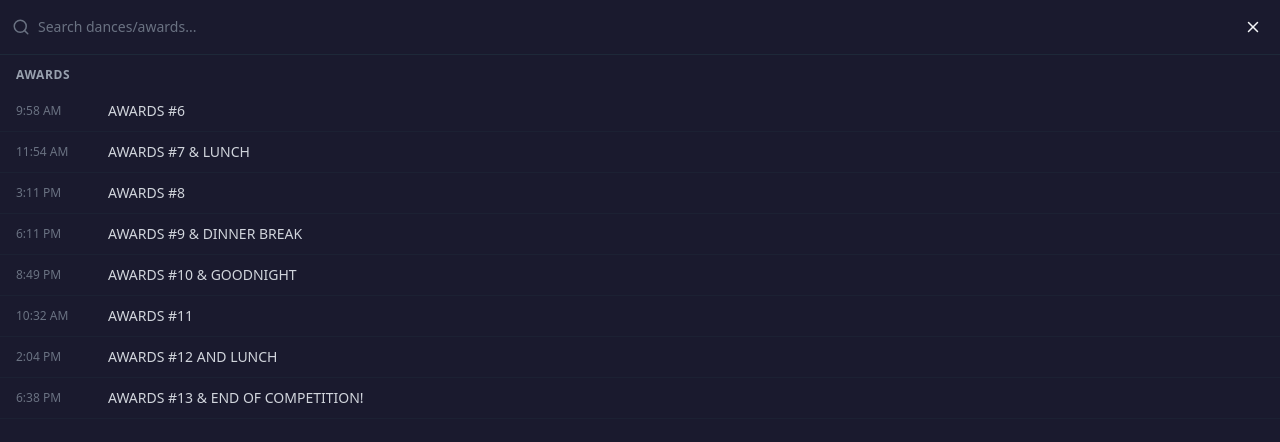
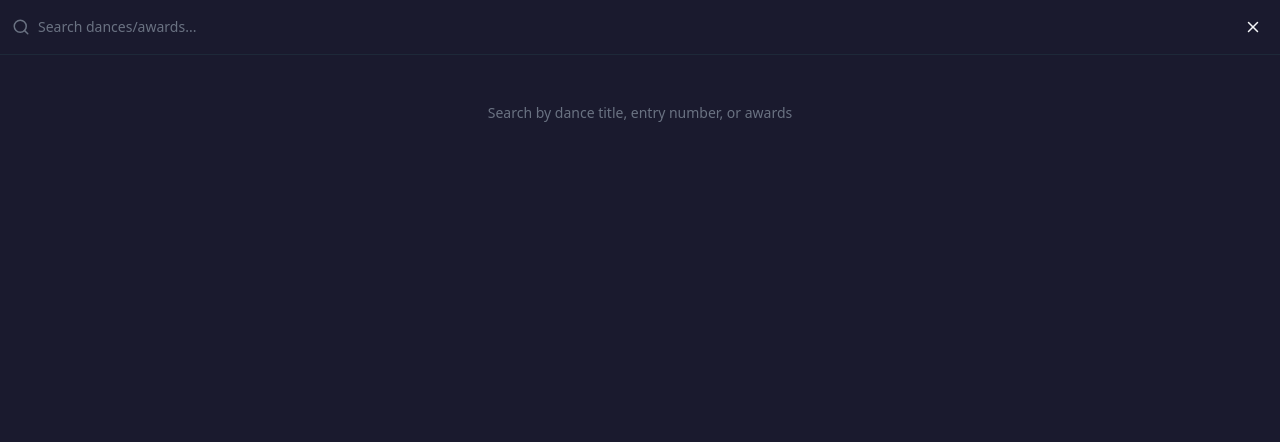
Before and after one commit to joelchretien/dance-tracker, a Vue app: page /#/destiny-rising-2025 in a window 1280 px wide. Both pictures are taken after a click on the button 1170 px from the left and 26 px from the top of the page. Shown: the top 442 px of the page. Built offline with nearby package versions, Linux system fonts and the light colour scheme.

Commit message:
Simplify Jump-to panel: remove awards list, add typing prompt
Empty state now says 'Search by dance title, entry number, or
awards' instead of showing the full awards list.

```diff
--- a/src/components/JumpToPanel.vue
+++ b/src/components/JumpToPanel.vue
@@ -52,19 +52,6 @@ const searchResults = computed<SearchResult[]>(() => {
   return scored.slice(0, 20)
 })
 
-// Awards list
-const awardsList = computed(() =>
-  schedule.awardsIndices.map(gi => {
-    const item = schedule.flatEntries[gi]
-    return {
-      globalIndex: gi,
-      title: item.entry.title,
-      time: item.entry.time,
-      isWatched: watchStore.watchedAwardsSet.has(gi),
-    }
-  })
-)
-
 function selectResult(globalIndex: number) {
   navigation.select(globalIndex)
   ui.closeJumpToPanel()
@@ -114,26 +101,10 @@ function selectResult(globalIndex: number) {
         </button>
       </template>
 
-      <!-- Awards list when not searching -->
-      <template v-else>
-        <div class="px-4 pt-3 pb-2">
-          <div class="text-xs font-semibold text-gray-400 uppercase tracking-wider">Awards</div>
-        </div>
-        <button
-          v-for="a in awardsList"
-          :key="a.globalIndex"
-          class="flex items-center gap-3 w-full px-4 py-2.5 text-left hover:bg-surface-raised active:bg-surface-overlay transition-colors border-b border-gray-800/50"
-          @click="selectResult(a.globalIndex)"
-        >
-          <span class="text-xs text-gray-500 shrink-0 w-20">{{ a.time }}</span>
-          <div class="flex-1 min-w-0">
-            <div class="text-sm font-medium truncate" :class="a.isWatched ? 'text-gold-400' : 'text-gray-300'">
-              {{ a.title }}
-            </div>
-            <div v-if="a.isWatched" class="text-[10px] text-gold-400/60">Watched Dancers in this block</div>
-          </div>
-        </button>
-      </template>
+      <!-- Empty state -->
+      <div v-else class="text-center text-gray-500 text-sm py-12">
+        Search by dance title, entry number, or awards
+      </div>
     </div>
   </div>
 </template>
```
